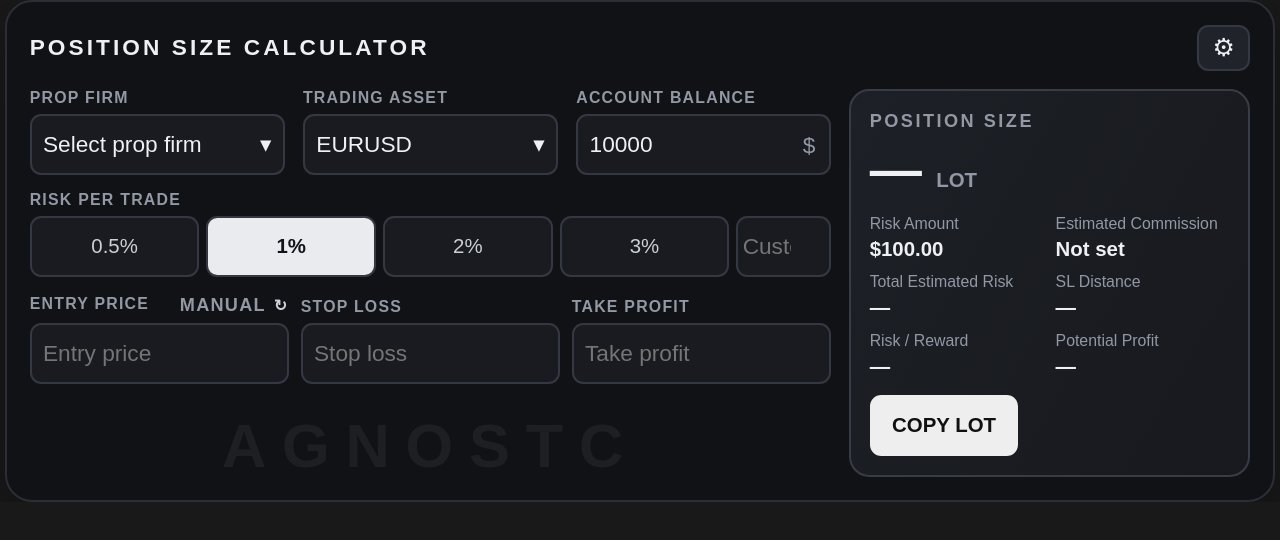
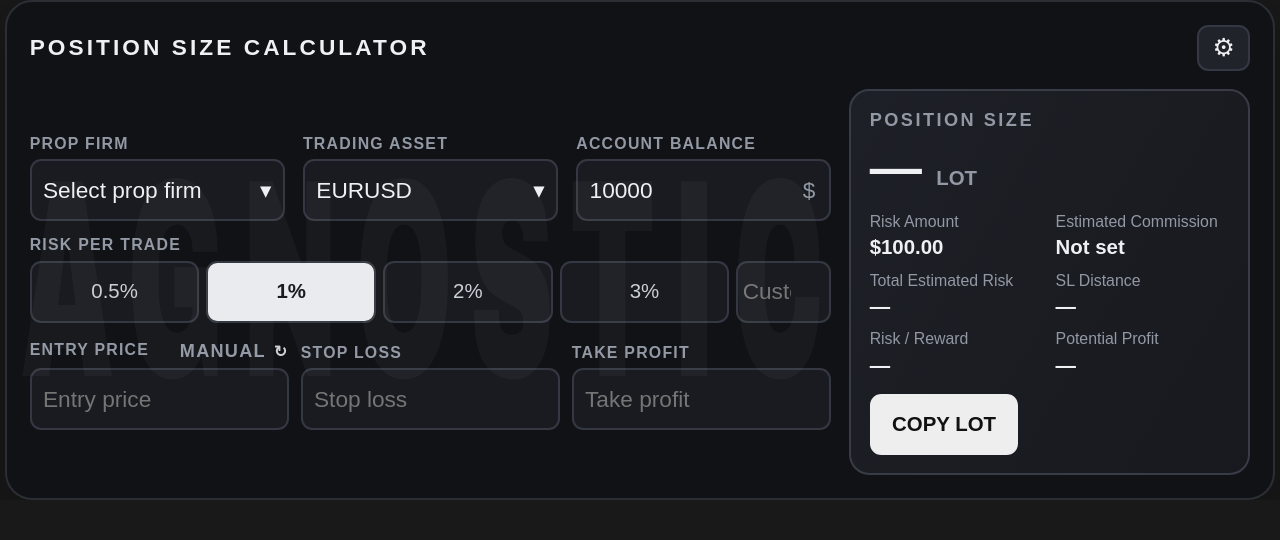
Before and after one commit to gutsusm/VVidget-, a plain HTML site: page index.html in a window 1280 px wide. Drawn offline with Linux system fonts and the light colour scheme.

Commit message:
Update index.html

```diff
--- a/index.html
+++ b/index.html
@@ -47,6 +47,7 @@ body{
 }
 
 .app{
+  position:relative;
   width:560px;
   max-width:none;
   margin:0 auto;
@@ -102,22 +103,35 @@ input{font:inherit}
   flex-direction:column;
   justify-content:center;
   gap:8px;
+  position:relative;
+  isolation:isolate;
 }
 
-/* Subtle brand watermark beneath the input fields */
+/* Large, subtle brand watermark layered across the input area */
 .inputs-watermark{
-  margin-top:3px;
-  padding:3px 0 0;
+  position:absolute;
+  inset:0;
+  display:flex;
+  align-items:center;
+  justify-content:center;
+  z-index:2;
   color:#eef0f3;
-  opacity:.055;
-  font-size:27px;
+  opacity:.035;
+  font-family:"Arial Black", "Helvetica Neue", Arial, sans-serif;
+  font-size:52px;
   line-height:1;
-  font-weight:800;
+  font-weight:900;
   letter-spacing:7px;
+  transform:scaleY(2.4);
   text-align:center;
   white-space:nowrap;
   pointer-events:none;
   user-select:none;
+}
+
+.inputs-panel > .row{
+  position:relative;
+  z-index:1;
 }
 
 .row{
@@ -399,13 +413,20 @@ input{font:inherit}
 .msg,
 .foot{display:none}
 
+/* Settings overlay: opens above the calculator without changing its size */
 .settings{
   display:none;
-  margin-top:9px;
-  padding:10px;
-  border:1px solid var(--line);
-  border-radius:8px;
-  background:#15171c;
+  position:absolute;
+  top:42px;
+  left:10px;
+  right:10px;
+  z-index:50;
+  margin:0;
+  padding:12px;
+  border:1px solid #454b57;
+  border-radius:9px;
+  background:#171a20;
+  box-shadow:0 14px 34px #000d;
 }
 
 .settings.open{display:block}
@@ -552,7 +573,7 @@ input{font:inherit}
 
 </div>
 
-<div class="inputs-watermark" aria-hidden="true">AGNOSTC</div>
+<div class="inputs-watermark" aria-hidden="true">AGNOSTIC</div>
 </div>
 
 <div class="result">
```
